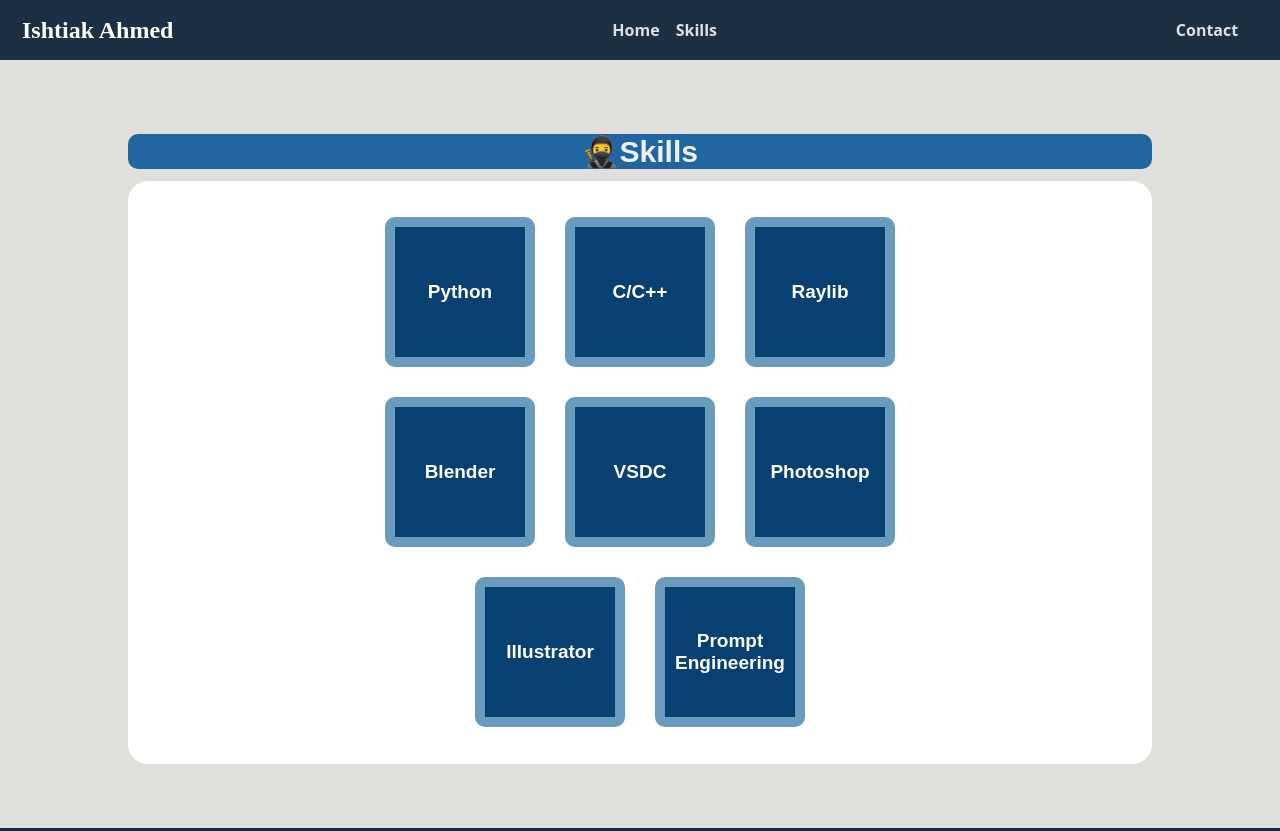
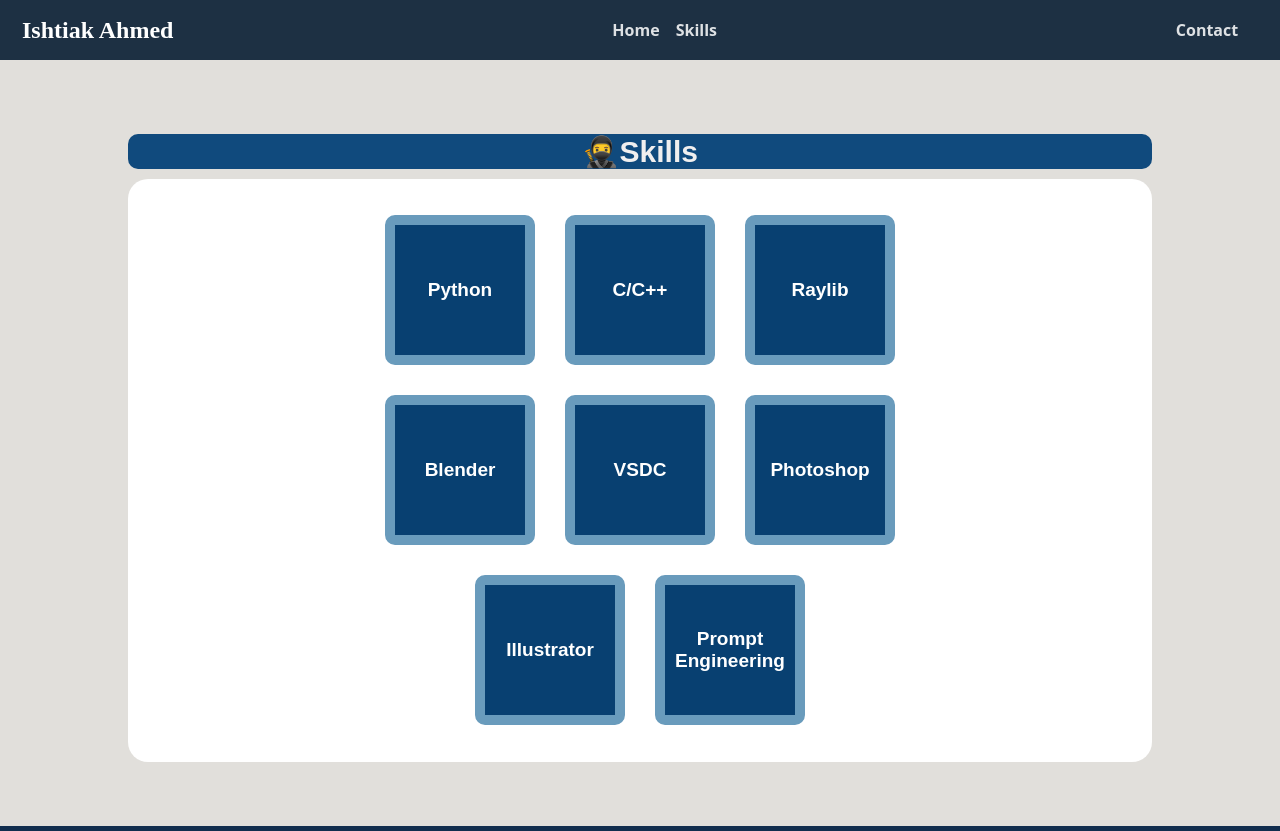
Before and after one commit to IshtiakAhmed-Official/Portfolio, a plain HTML site: page skills.html in a window 1280 px wide. Shown: the top 831 px of the page. Drawn offline with Linux system fonts and the light colour scheme.

Commit message:
Add files via upload

```diff
--- a/CSS/style.css
+++ b/CSS/style.css
@@ -158,10 +158,10 @@
         padding: 5% 10%;
 }
 .skill .skill-head{
-    padding-bottom: 12px;
+    padding-bottom: 10px;
 }
 .skill p{
-    background-color:#2266a1;
+    background-color:#104a7d;
     font-size: 30px;
     text-align: center;
     border-radius: 10px;
```
